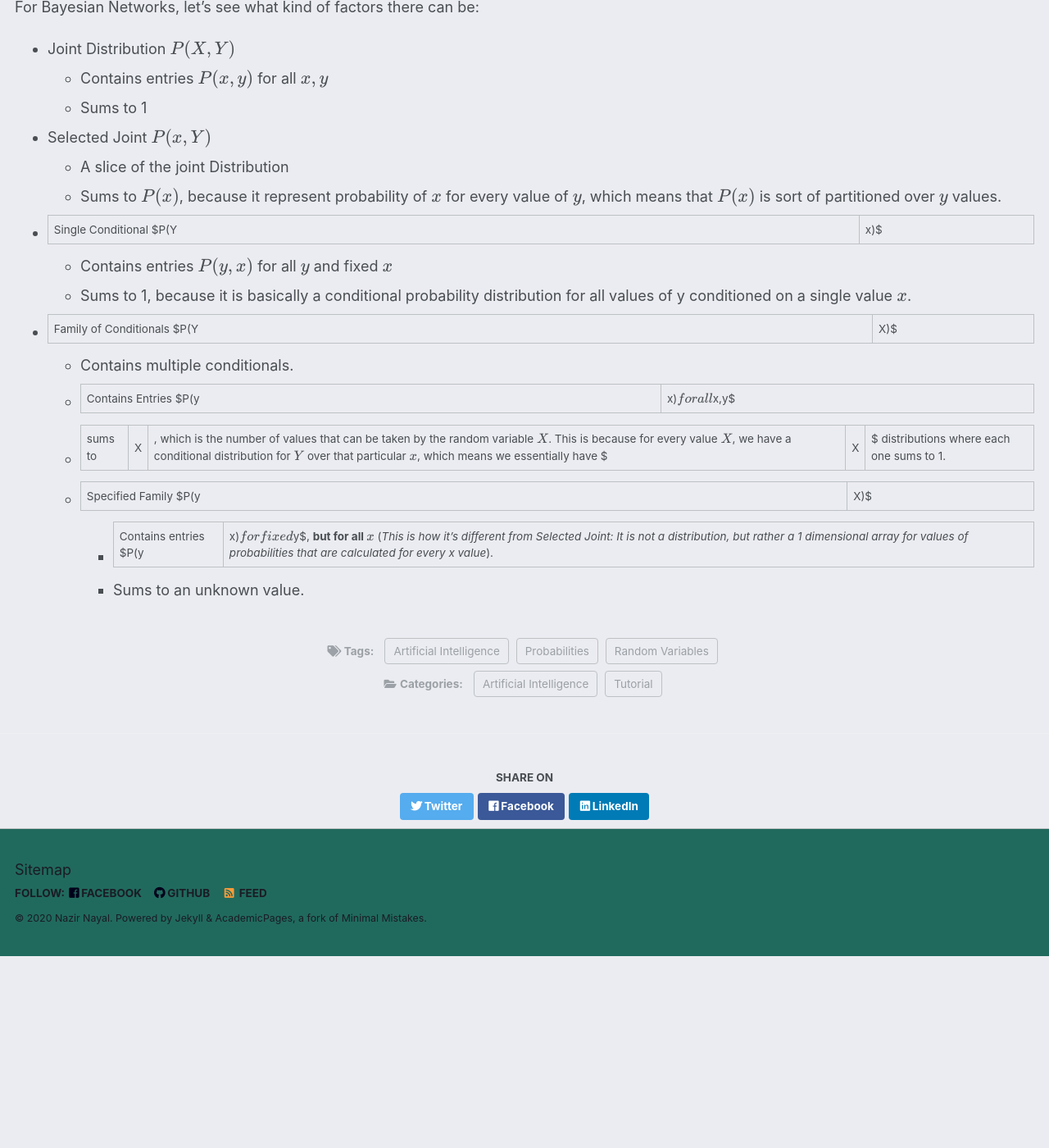
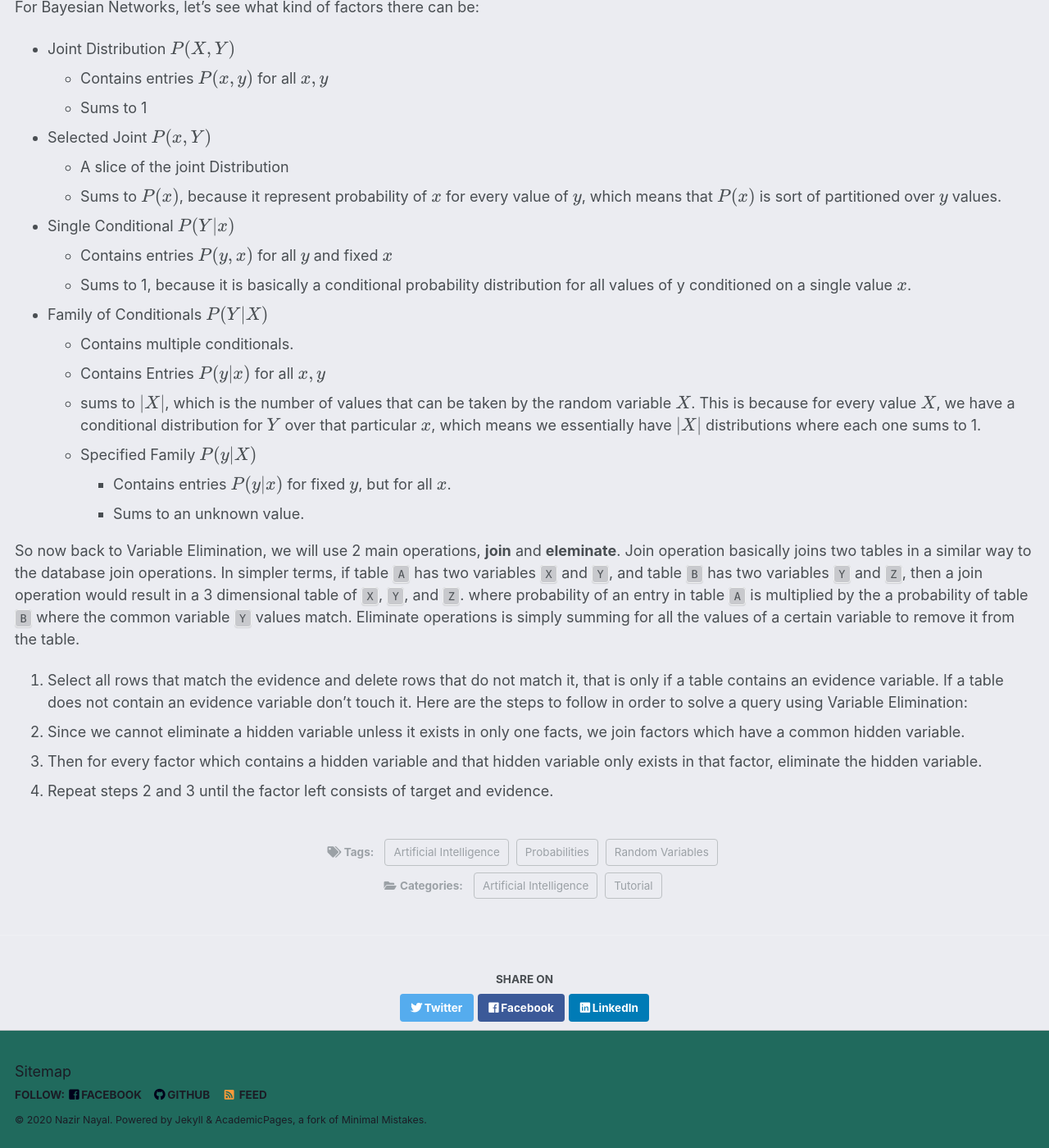
Before and after one commit to NazirNayal8/nazirnayal.github.io, a Jekyll site: the page built from _blog/bayesian_networks.md, in a window 1280 px wide and 1400 px high, scrolled down 5628 px. Shown: the whole window at 82% size. Built offline with Jekyll 4.4.1, drawn with Linux system fonts in a browser that asks for light colours; formulas are drawn with MathJax 3; before the commit the page ends 6794 px from its top, so only the background shows below that.

Commit message:
fix conditionals and complete VE

```diff
--- a/_blog/bayesian_networks.md
+++ b/_blog/bayesian_networks.md
@@ -150,13 +150,23 @@ For Bayesian Networks, let's see what kind of factors there can be:
 * Selected Joint $P(x, Y)$
   * A slice of the joint Distribution
   * Sums to $P(x)$, because it represent probability of $x$ for every value of $y$, which means that $P(x)$ is sort of partitioned over $y$ values.
-* Single Conditional $P(Y | x)$
+* Single Conditional $P(Y\|x)$
   * Contains entries $P(y, x)$ for all $y$ and fixed $x$
   * Sums to 1, because it is basically a conditional probability distribution for all values of y conditioned on a single value $x$.
-* Family of Conditionals $P(Y|X)$
+* Family of Conditionals $P(Y\|X)$
   * Contains multiple conditionals.
-  * Contains Entries $P(y|x)$ for all $x,y$
-  * sums to |X|, which is the number of values that can be taken by the random variable $X$. This is because for every value $X$, we have a conditional distribution for $Y$ over that particular $x$, which means we essentially have $|X|$ distributions where each one sums to 1.
-  * Specified Family $P(y|X)$
-    * Contains entries $P(y|x)$ for fixed $y$, **but for all $x$** (*This is how it's different from Selected Joint: It is not a distribution, but rather a 1 dimensional array for values of probabilities that are calculated for every x value*).
+  * Contains Entries $P(y\|x)$ for all $x,y$
+  * sums to $\|X\|$, which is the number of values that can be taken by the random variable $X$. This is because for every value $X$, we have a conditional distribution for $Y$ over that particular $x$, which means we essentially have $\|X\|$ distributions where each one sums to 1.
+  * Specified Family $P(y\|X)$
+    * Contains entries $P(y\|x)$ for fixed $y$, but for all $x$.
     * Sums to an unknown value.
+
+
+
+
+So now back to Variable Elimination, we will use 2 main operations, **join** and **eleminate**. Join operation basically joins two tables in a similar way to the database join operations. In simpler terms, if table `A` has two variables `X` and `Y`, and table `B` has two variables `Y` and `Z`, then a join operation would result in a 3 dimensional table of `X`, `Y`, and `Z`. where probability of an entry in table `A` is multiplied by the a probability of table `B` where the common variable `Y` values match. Eliminate operations is simply summing for all the values of a certain variable to remove it from the table.
+1. Select all rows that match the evidence and delete rows that do not match it, that is only if a table contains an evidence variable. If a table does not contain an evidence variable don't touch it.
+Here are the steps to follow in order to solve a query using Variable Elimination:
+2. Since we cannot eliminate a hidden variable unless it exists in only one facts, we join factors which have a common hidden variable.
+3. Then for every factor which contains a hidden variable and that hidden variable only exists in that factor, eliminate the hidden variable.
+4. Repeat steps 2 and 3 until the factor left consists of target and evidence.
```
